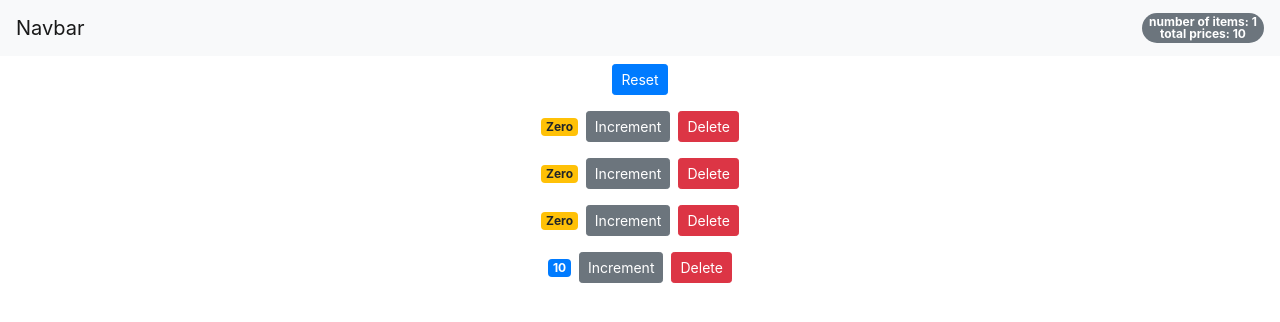
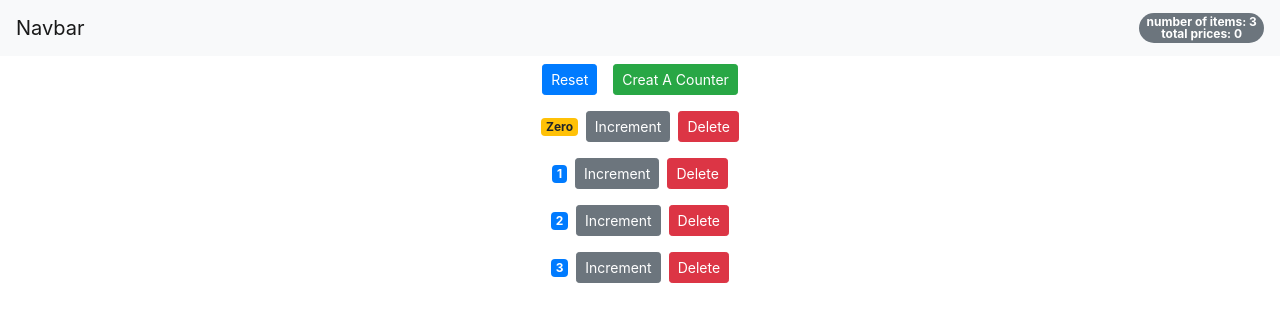
Before and after one commit to KickButtowski80/react-shopping-cart, a React (Create React App) app: page / in a window 1280 px wide. Shown: the top 322 px of the page. Built offline with nearby package versions, Linux system fonts and the light colour scheme.

Commit message:
added button to make a new button with a fresh values

```diff
--- a/src/App.js
+++ b/src/App.js
@@ -7,9 +7,9 @@ class App extends Component {
   state = {
     counters: [
       { id: 1, value: 0 },
-      { id: 2, value: 0 },
-      { id: 3, value: 0 },
-      { id: 4, value: 10 }
+      { id: 2, value: 1 },
+      { id: 3, value: 2 },
+      { id: 4, value: 3 }
     ],
 
     totalPrice: 0,
@@ -17,17 +17,18 @@ class App extends Component {
   }
 
     componentDidMount = () => {
-    console.log('GrandChild did mount.' + this.handleTotalPrice());
-    // this.setState({totalPrice: this.handleTotalPrice()});
   }
 
+  handleCreateCounter = () =>{
+    let count_id = Object.keys(this.state.counters).length;
+    this.setState({counters: this.state.counters.concat({id: count_id+1 , value: 0})});
+  }
   handleTotalPrice = () => {
 
     let { totalPrice } = this.state;
     let array = this.state.counters.map(a => (a.value));
     totalPrice = array.reduce((a, b) => a + b, 0);
     console.log(totalPrice);
-    // totalPrice += 1;
     this.setState({ totalPrice });
 
 
@@ -52,9 +53,6 @@ class App extends Component {
     this.setState({ counters },
       () => { this.handleTotalPrice() });
     // this.handleTotalPrice();
-
-
-
   }
 
   handleReset = () => {
@@ -84,7 +82,9 @@ class App extends Component {
           counters = {this.state.counters}
           onReset={this.handleReset}
           onIncrement={this.handleIncrement}
-          onDelete={this.handleDelete}/>
+          onDelete={this.handleDelete}
+          onCreate = {this.handleCreateCounter}
+          />
         </main>
       </div>
     );
--- a/src/components/counters.jsx
+++ b/src/components/counters.jsx
@@ -6,19 +6,28 @@ class Counters extends Component {
     render() {
         //destrcutring info
 
-        const { onReset, counters, onDelete, onIncrement } = this.props;
+        const { onCreate,onReset, counters, onDelete, onIncrement } = this.props;
         return (
             <React.Fragment>
                 <button
                 onClick={onReset}
-                className="btn btn-primary btn-sm m-2">Reset</button>
-                {counters.map( counter =>
+                className="btn btn-primary btn-sm m-2">Reset
+                </button>
+
+                <button
+                onClick={onCreate}
+                className="btn btn-success btn-sm m-2">Creat A Counter
+                </button>
+
+                {
+                counters.map( counter =>
                  //counter = {counter} is gonna have all the infos about state
                  //like value={counter.value} id={counter.id}
                 <Counter key={counter.id}
                          onDelete={onDelete}
                          onIncrement={onIncrement}
-                         counter={counter} /> )}
+                         counter={counter} /> )
+                         }
             </React.Fragment>
         );
     }
```
